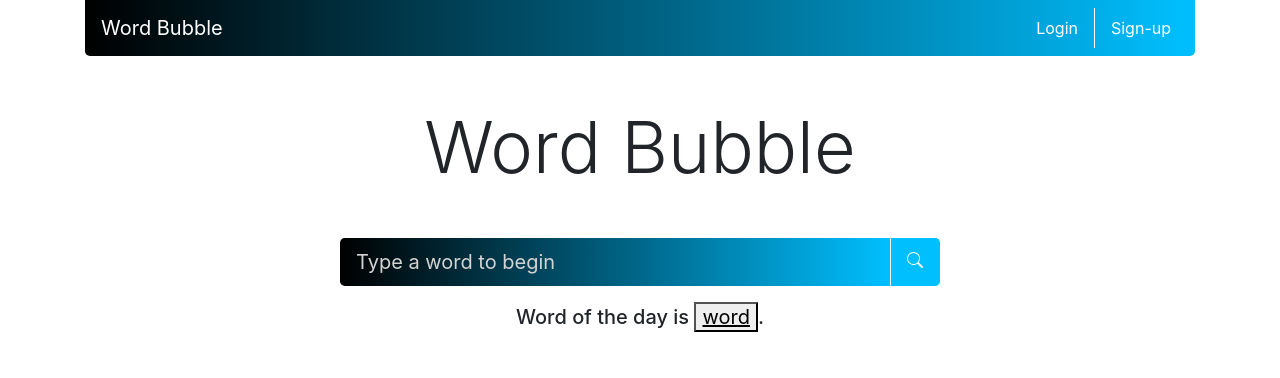
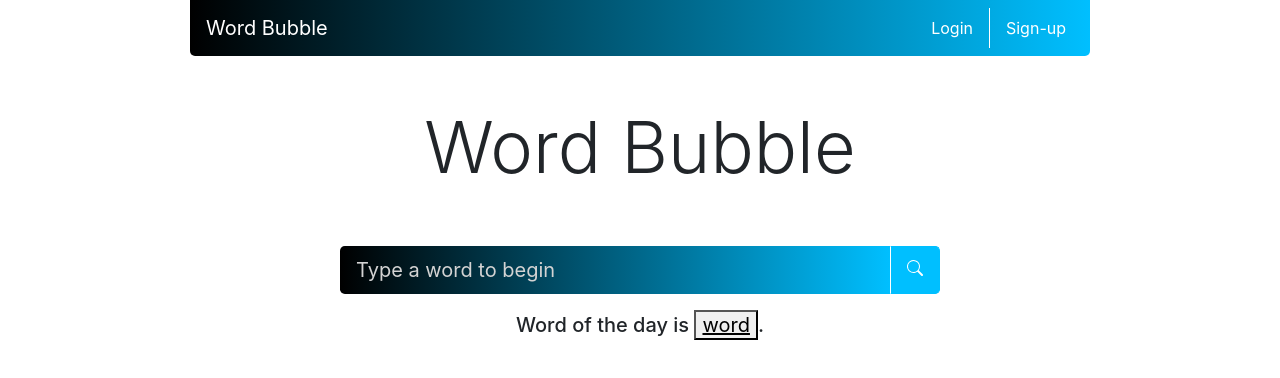
Before and after one commit to bchadwic/react, a React (Create React App) app in the folder my-app/: page / in a window 1280 px wide. Shown: the top 378 px of the page. Built offline with nearby package versions, Linux system fonts and the light colour scheme.

Commit message:
added redux and provider to be implemented tomorrow

```diff
--- a/my-app/src/components/App.js
+++ b/my-app/src/components/App.js
@@ -4,11 +4,12 @@ import Header from "./Header";
 import Word from './Word';
 import SearchBar from './SearchBar';
 import Footnote from './Footnote';
+import '../styles/App.css';
 
 const App = () => {
 
     return (
-        <div className="text-center">
+        <div className="App">
             <Header/>
             <Word />
             <SearchBar />
--- a/my-app/src/components/Header.js
+++ b/my-app/src/components/Header.js
@@ -1,18 +1,13 @@
 // manage all the bootstrap for the navbar
 import Navbar from 'react-bootstrap/Navbar';
-import Container from 'react-bootstrap/Container';
 import Nav from 'react-bootstrap/Nav';
 import '../styles/Header.css';
 
 const Header = () => {
     return (
-        <Container>
-        {/* Elements are stored in container to prevent stretched navbar on large screen */}
         <div id='Header'>
-            {/* Navbar collapses to fold view at small */}
             <Navbar expand='sm'>
                 <Navbar.Brand href='#' id='Brand'>Word Bubble</Navbar.Brand>
-                {/* Navbar toggle allows for the mobile dropdown nav menu */}
                 <Navbar.Toggle id='Mobile-Nav-Button'/>
                 <Navbar.Collapse className='justify-content-end'>
                     <Nav id="Mobile-Collapse" className='mx-0 px-0'>
@@ -22,8 +17,7 @@ const Header = () => {
                 </Navbar.Collapse>
             </Navbar>
         </div>
-        </Container>
     )
 }
 
-export default Header
+export default Header;
--- a/my-app/src/components/SearchBar.js
+++ b/my-app/src/components/SearchBar.js
@@ -1,9 +1,8 @@
-// manage all the bootstrap for the searchbar
+import {React, useState} from "react";
 import Container from "react-bootstrap/Container";
 import Button from "react-bootstrap/Button";
 import InputGroup from "react-bootstrap/InputGroup";
 import FormControl from "react-bootstrap/FormControl";
-import {React, useState} from "react";
 import '../styles/SearchBar.css';
 
 const SearchBar = () => {
@@ -15,8 +14,6 @@ const SearchBar = () => {
         let currentWord = (document.getElementById("Search-Box").value);
         if(currentWord === ""){
             currentWord = "Word Bubble";
-        } else {
-            this.isAlreadyDefined("hello");
         }
         this.setState({input : currentWord, default : currentWord === "Word Bubble"});
         this.props.setWord(currentWord);
--- a/my-app/src/components/Word.js
+++ b/my-app/src/components/Word.js
@@ -3,7 +3,6 @@ import { React, useState } from "react";
 
 
 const Word = () => {
-
     const [word, setWord] = useState("Word Bubble");
 
     return (
--- a/my-app/src/index.js
+++ b/my-app/src/index.js
@@ -1,17 +1,17 @@
 import React from 'react';
+import {Provider} from 'react-redux';
 import ReactDOM from 'react-dom';
 import './styles/index.css';
 import App from './components/App';
 import reportWebVitals from './reportWebVitals';
 
+
 ReactDOM.render(
   <React.StrictMode>
-    <App />
+    {/*TODO: create a store object to be passed to provider*/}
+      <App />
   </React.StrictMode>,
   document.getElementById('root')
 );
 
-// If you want to start measuring performance in your app, pass a function
-// to log results (for example: reportWebVitals(console.log))
-// or send to an analytics endpoint. Learn more: https://bit.ly/CRA-vitals
 reportWebVitals();
--- /dev/null
+++ b/my-app/src/styles/App.css
@@ -0,0 +1,5 @@
+.App {
+    display: flex;
+    flex-direction: column;
+    text-align: center;
+}
--- a/my-app/src/styles/Header.css
+++ b/my-app/src/styles/Header.css
@@ -1,4 +1,7 @@
 #Header {
+    width: 900px;
+    max-width: 90vw;
+    align-self: center;
     background-image: linear-gradient(to left, deepskyblue, black);
     border-bottom-right-radius: 5px;
     border-bottom-left-radius: 5px;
```
